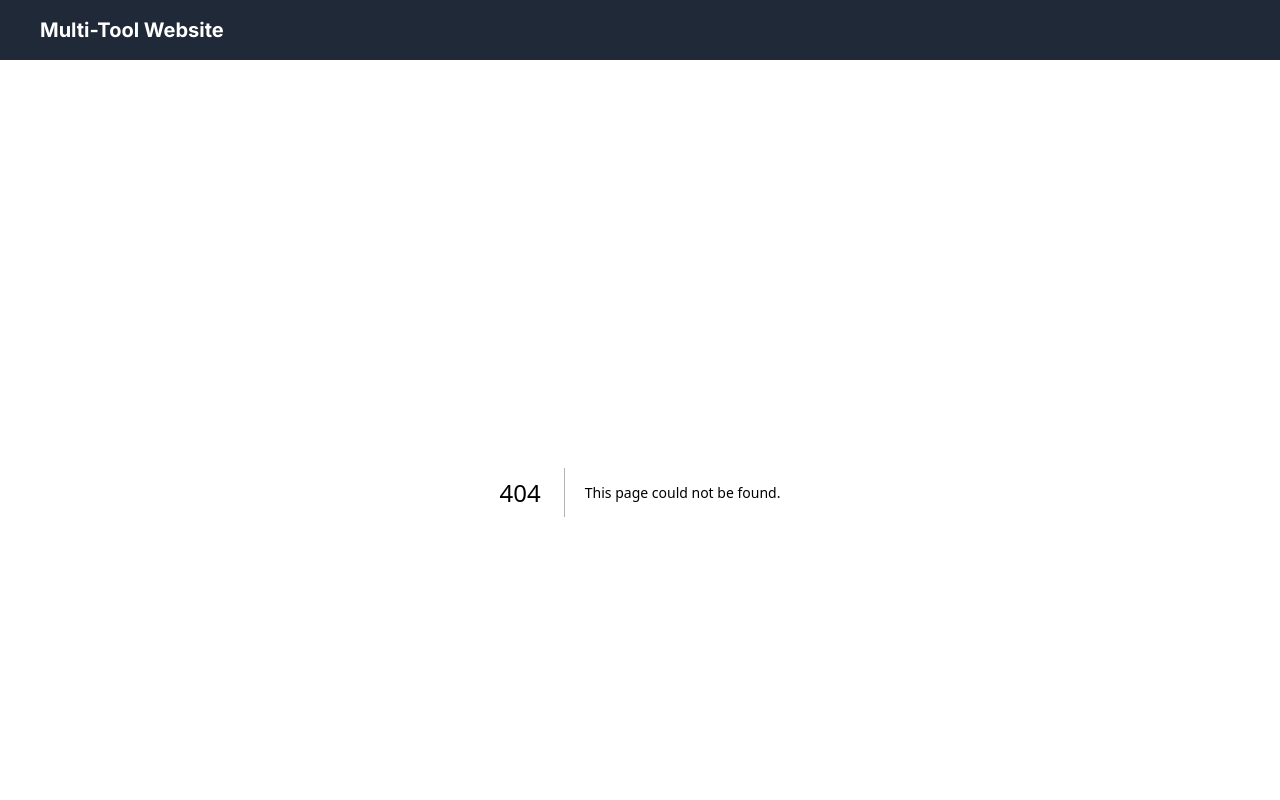
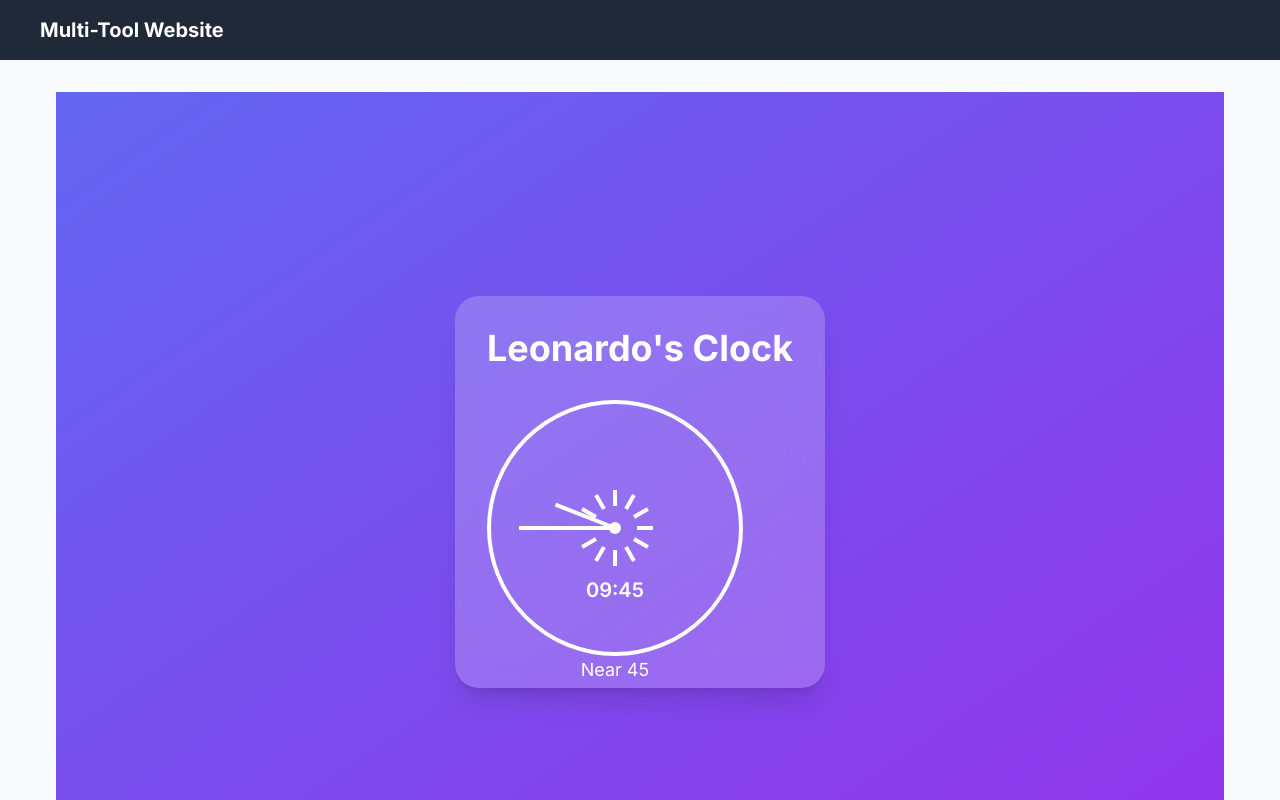
Before and after one commit to Tuanyk/leoapps, a Next.js app: page /tools/clock in a window 1280 px wide. Before the commit this address had no page. Shown: the top 800 px of the page. Built offline with nearby package versions, Linux system fonts and the light colour scheme.

Commit message:
1732873425

```diff
--- a/app/page.tsx
+++ b/app/page.tsx
@@ -10,6 +10,7 @@ export default function Home() {
         <ToolCard href="/tools/spin-the-wheel" title="Spin the Wheel" description="Spin random choice" />
         <ToolCard href="/tools/bmi-calculator" title="BMI Calculator" description="BMI Calculator" />
         <ToolCard href="/tools/textcase" title="Textcase Converter" description="Textcase Converter" />
+        <ToolCard href="/tools/clock" title="Super clock" description="Clock 5 minutes interval" />
       </div>
     </div>
   )
--- /dev/null
+++ b/app/tools/clock/components/Clock.tsx
@@ -0,0 +1,51 @@
+import { useMemo } from 'react'
+
+interface ClockProps {
+  time: Date
+}
+
+export function Clock({ time }: ClockProps) {
+  const { hour, minute, nearestInterval, minuteText } = useMemo(() => {
+    const hour = time.getHours()
+    const minute = time.getMinutes()
+    const nearestInterval = Math.round(minute / 5) * 5
+    const minuteText = nearestInterval === minute ? '' : `Near ${nearestInterval}`
+
+    return { hour, minute, nearestInterval, minuteText }
+  }, [time])
+
+  return (
+    <div className="relative w-64 h-64 rounded-full border-4 border-white">
+      {[0, 30, 60, 90, 120, 150, 180, 210, 240, 270, 300, 330].map((angle) => (
+        <div
+          key={angle}
+          className="absolute w-1 h-4 bg-white"
+          style={{
+            top: '50%',
+            left: '50%',
+            transform: `translate(-50%, -50%) rotate(${angle}deg) translateY(-30px)`,
+          }}
+        />
+      ))}
+      <div
+        className="absolute top-1/2 left-1/2 w-1 h-16 bg-white origin-bottom"
+        style={{
+          transform: `translate(-50%, -100%) rotate(${hour * 30 + minute * 0.5}deg)`,
+        }}
+      />
+      <div
+        className="absolute top-1/2 left-1/2 w-1 h-24 bg-white origin-bottom"
+        style={{
+          transform: `translate(-50%, -100%) rotate(${nearestInterval * 6}deg)`,
+        }}
+      />
+      <div className="absolute top-1/2 left-1/2 w-3 h-3 bg-white rounded-full transform -translate-x-1/2 -translate-y-1/2" />
+      <div className="absolute bottom-12 left-1/2 transform -translate-x-1/2 text-white text-xl font-semibold">
+        {`${hour.toString().padStart(2, '0')}:${nearestInterval.toString().padStart(2, '0')}`}
+      </div>
+      <div className="absolute -bottom-8 left-1/2 transform -translate-x-1/2 text-white text-lg">
+        {minuteText}
+      </div>
+    </div>
+  )
+}
--- /dev/null
+++ b/app/tools/clock/layout.tsx
@@ -0,0 +1,18 @@
+import type { Metadata } from 'next'
+
+export const metadata: Metadata = {
+  title: 'Clock',
+  description: 'A beautiful clock showing time in 5-minute intervals',
+}
+
+export default function BeautifulClockLayout({
+  children,
+}: {
+  children: React.ReactNode
+}) {
+  return (
+    <>
+      {children}
+    </>
+  )
+}
--- /dev/null
+++ b/app/tools/clock/page.tsx
@@ -0,0 +1,22 @@
+'use client'
+
+import { useState, useEffect } from 'react'
+import { Clock } from './components/Clock'
+
+export default function BeautifulClock() {
+  const [time, setTime] = useState(new Date())
+
+  useEffect(() => {
+    const timer = setInterval(() => setTime(new Date()), 1000)
+    return () => clearInterval(timer)
+  }, [])
+
+  return (
+    <div className="min-h-screen bg-gradient-to-br from-indigo-500 to-purple-600 flex items-center justify-center p-4">
+      <div className="bg-white bg-opacity-20 backdrop-filter backdrop-blur-lg rounded-3xl shadow-xl p-8">
+        <h1 className="text-4xl font-bold text-white text-center mb-8">Leonardo&#39;s Clock</h1>
+        <Clock time={time} />
+      </div>
+    </div>
+  )
+}
```
